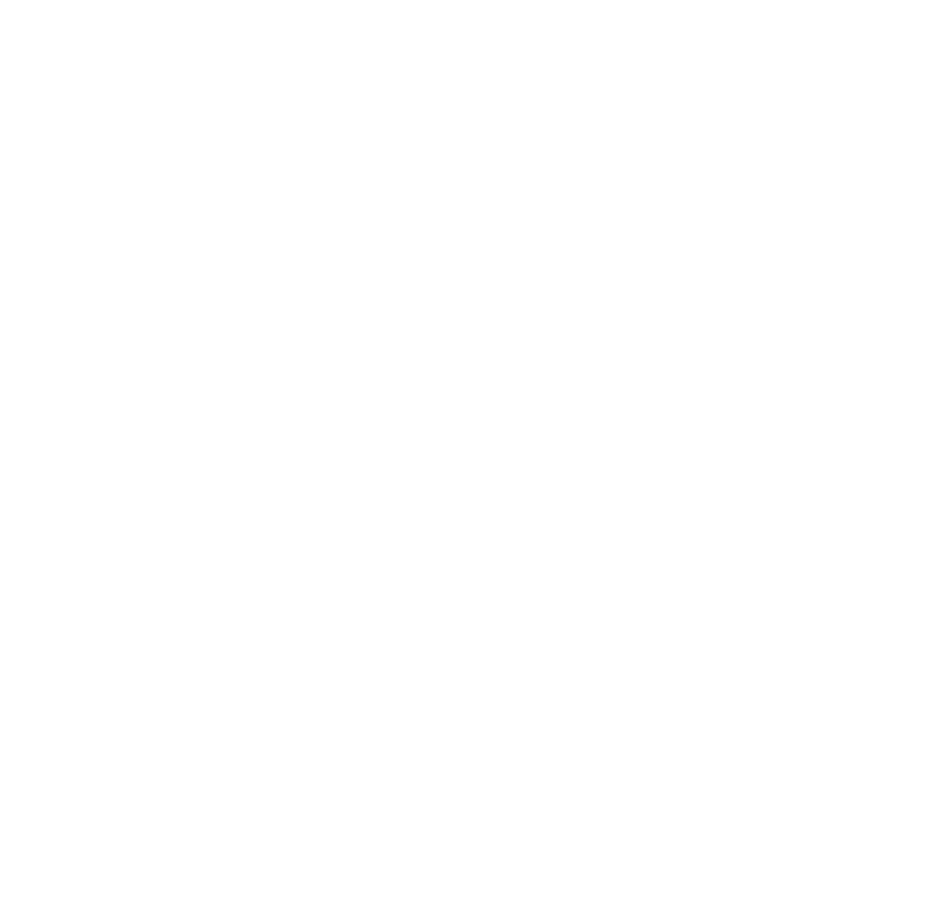
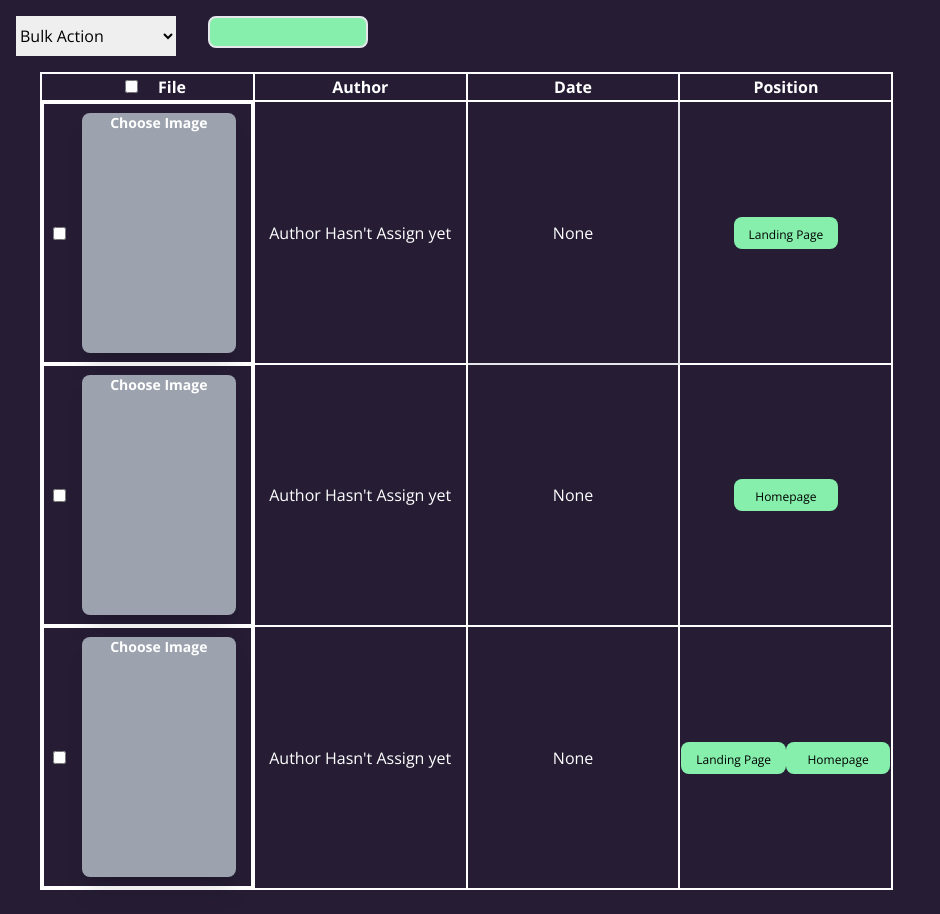
Before and after one commit to Darren-34810/cranium-fe, a React (Create React App) app: page /media in a window 1280 px wide. Shown: the whole page, without its empty margins (0-940 px from the left). Before the commit the page ends 800 px from the top, so only its background shows below. Built offline with nearby package versions, Linux system fonts and the light colour scheme.

Commit message:
Media File 80%

```diff
--- a/src/App.js
+++ b/src/App.js
@@ -21,6 +21,7 @@
 import Tier from "./pages/EventDashboard/Tier";
 import Recording from "./pages/EventDashboard/Recording";
 import AttendanceForm from "./pages/EventDashboard/AttendanceForm";
+import Media from "./pages/AdminDashboard/Media";
 
 function App() {
   return (
@@ -47,6 +48,7 @@
         <Route exact path={'/tier'} component={Tier}/>
         <Route exact path={'/attendance'} component={AttendanceForm}/>
         <Route exact path={'/recording'} component={Recording}/>
+        <Route exact path={'/media'} component={Media}/>
 
         {/*<Route exact path="/event" component={EventPage} />*/}
         {/*<Route exact path="/eventlanding" component={EventLandingPage} />*/}
--- /dev/null
+++ b/src/pages/AdminDashboard/Media.jsx
@@ -0,0 +1,100 @@
+import React from "react";
+import { NavLink } from "react-router-dom";
+
+const Media = () => {
+    return (
+        <>
+            <section class="bg-primary-700 min-h-full">
+
+                <section class="flex flex-row">
+
+                    <div>
+                        <select class="form-control show-tick text-black mx-4 my-4 w-40 h-10" name="group">
+                            <option class="text-black" value="">Bulk Action</option>
+                            <option class="text-black" value="group">Add Media</option>
+                        </select>
+                    </div>
+                    <div class=" mx-4 my-4">
+                        <button class="bg-green-300 border-2 hover:bg-white text-black font w-40 h-8 rounded-lg">
+                            <a class="text-center text-green-300">Apply</a>
+                        </button>
+                    </div>
+                </section>
+
+                <section class="flex-col">
+                    <table class="ml-10 w-2/3 h-2/4 table-fixed border-2 border-white">
+                        <thead class="border-2 border-white">
+                            <tr>
+                                <th class="w-1/4 border-2 border-white text-white text-center"><input type="checkbox"
+                                    class="mx-4 my-auto rounded text-pink-500" /> File</th>
+                                <th class="w-1/4 border-2 border-white text-white text-center">Author</th>
+                                <th class="w-1/4 border-2 border-white text-white text-center">Date</th>
+                                <th class="w-1/4 border-2 border-white text-white text-center">Position</th>
+                            </tr>
+                        </thead>
+
+                        <tbody class="border-2 border-white">
+                            <tr>
+                                <td class="flex flex-row border-2 h-1/2 border-white text-white text-center">
+                                    <input type="checkbox" class="mx-2 my-auto rounded text-pink-500" />
+                                    <div class="mx-2 my-2 w-3/4 h-60 shadow-xl bg-gray-400 rounded-lg">
+                                        <label class="block text-white text-sm font-bold mb-2" for="choose_image">Choose
+                                            Image</label>
+                                    </div>
+                                </td>
+                                <td class="border-2 border-white text-white text-center">Author Hasn't Assign yet</td>
+                                <td class="border-2 border-whitet text-white text-center">None</td>
+                                <td class="border-2 border-white text-white text-center">
+                                    <button class="bg-green-300 hover:bg-white text-black font w-1/2 h-8 rounded-lg">
+                                        <a class="text-center text-xs">Landing Page</a>
+                                    </button>
+                                </td>
+                            </tr>
+
+                            <tr>
+                                <td class="flex flex-row border-2 h-1/2 border-white text-white text-center">
+                                    <input type="checkbox" class="mx-2 my-auto rounded text-pink-500" />
+                                    <div class="mx-2 my-2 w-3/4 h-60 shadow-xl bg-gray-400 rounded-lg">
+                                        <label class="block text-white text-sm font-bold mb-2" for="choose_image">Choose
+                                            Image</label>
+                                    </div>
+                                </td>
+                                <td class="border-2 border-white text-white text-center">Author Hasn't Assign yet</td>
+                                <td class="border-2 border-white text-white text-center">None</td>
+                                <td class="border-2 border-white text-white text-center">
+                                    <button class="bg-green-300 hover:bg-white text-black font w-1/2 h-8 rounded-lg">
+                                        <a class="text-center text-xs">Homepage</a>
+                                    </button>
+                                </td>
+                            </tr>
+
+                            <tr>
+                                <td class="flex flex-row border-2 h-1/2 border-white text-white text-center">
+                                    <input type="checkbox" class="mx-2 my-auto rounded text-pink-500" />
+                                    <div class="mx-2 my-2 w-3/4 h-60 shadow-xl bg-gray-400 rounded-lg">
+                                        <label class="block text-white text-sm font-bold mb-2" for="choose_image">Choose
+                                            Image</label>
+                                    </div>
+                                </td>
+                                <td class="border-2 border-white text-white text-center">Author Hasn't Assign yet</td>
+                                <td class="border-2 border-white text-white text-center">None</td>
+                                <td class="border-2 border-white text-white text-center">
+                                    <button class="my-2 bg-green-300 hover:bg-white text-black font w-1/2 h-8 rounded-lg">
+                                        <a class="text-center text-xs">Landing Page</a>
+                                    </button>
+                                    <button class="my-2 bg-green-300 hover:bg-white text-black font w-1/2 h-8 rounded-lg">
+                                        <a class="text-center text-xs">Homepage</a>
+                                    </button>
+                                </td>
+                            </tr>
+                        </tbody>
+                    </table>
+                    <br />
+                </section>
+
+            </section>
+        </>
+    )
+}
+
+export default Media
```
